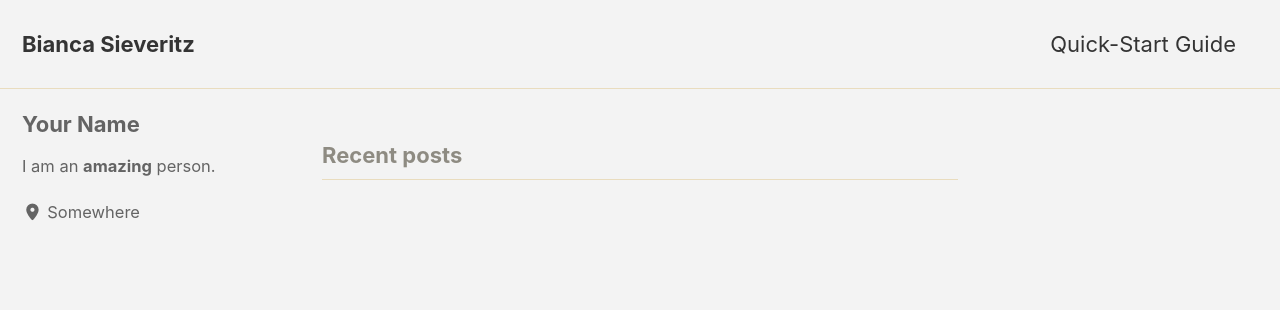
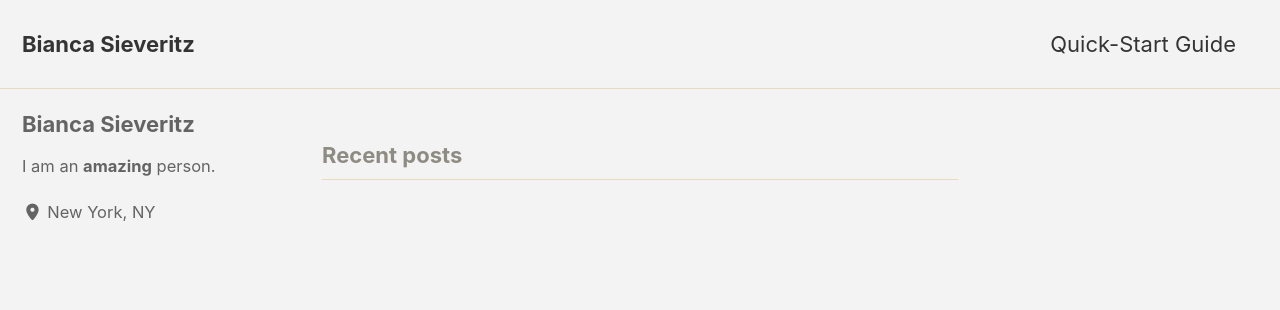
Before and after one commit to bsieveritz/bsieveritz.github.io, a Jekyll site: the page built from index.html, in a window 1280 px wide. Shown: the top 310 px of the page. Built offline with Jekyll 4.4.1, drawn with Linux system fonts in a browser that asks for light colours; cached includes are drawn as plain includes; the list of posts is cut into pages by our own code.

Commit message:
Update _config.yml

```diff
--- a/_config.yml
+++ b/_config.yml
@@ -25,9 +25,9 @@ description              : "Bianca Sieveritz - Personal Website"
 url                      : "https://bsieveritz.github.io" # the base hostname & protocol for your site e.g. "https://mmistakes.github.io"
 baseurl                  : # the subpath of your site, e.g. "/blog"
 repository               : "bsieveritz/bsieveritz.github.io" # GitHub username/repo-name e.g. "mmistakes/minimal-mistakes"
-teaser                   : # path of fallback teaser image, e.g. "/assets/images/500x300.png"
+teaser                   : "/assets/images/NYUBrand_NYC_03.jpg" # path of fallback teaser image, e.g. "/assets/images/500x300.png"
 logo                     : # path of logo image to display in the masthead, e.g. "/assets/images/88x88.png"
-masthead_title           : # overrides the website title displayed in the masthead, use " " for no title
+masthead_title           : "Bianca Sieveritz" # overrides the website title displayed in the masthead, use " " for no title
 breadcrumbs              : # true, false (default)
 words_per_minute         : 200
 enable_copy_code_button  : # true, false (default)
@@ -114,10 +114,10 @@ analytics:
 
 # Site Author
 author:
-  name             : "Your Name"
+  name             : "Bianca Sieveritz"
   avatar           : # path of avatar image, e.g. "/assets/images/bio-photo.jpg"
   bio              : "I am an **amazing** person."
-  location         : "Somewhere"
+  location         : "New York, NY"
   email            :
   # fediverse      : "@you@instance.social"  # used for fediverse:creator meta tag
   links:
```
